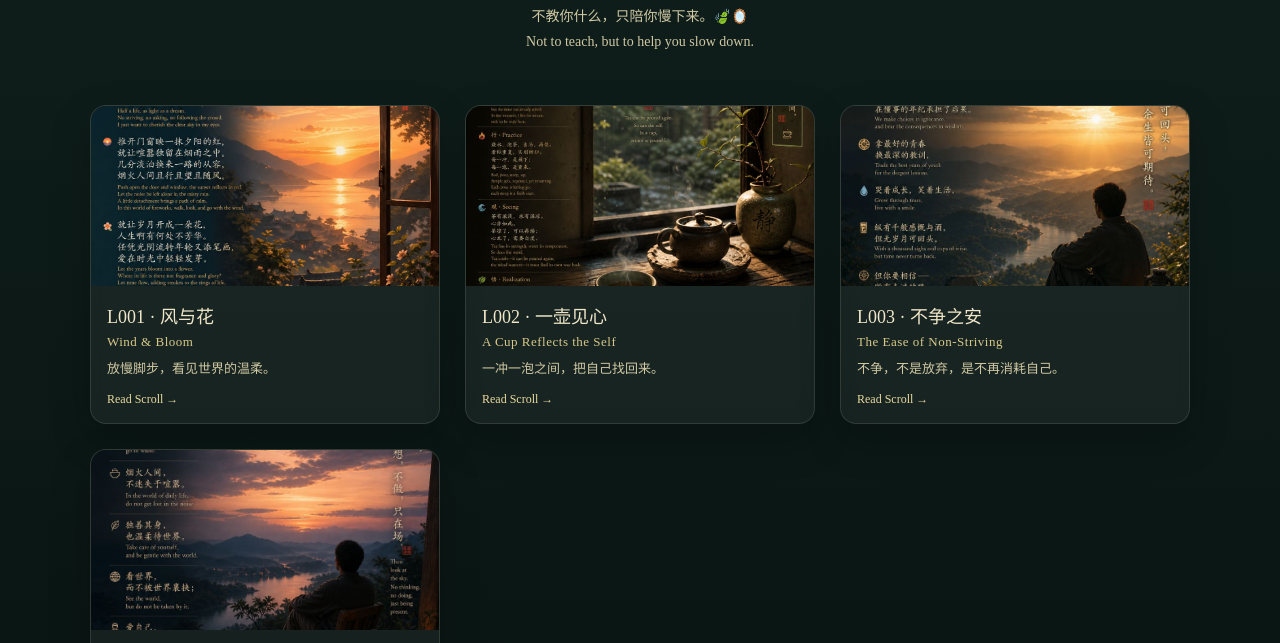
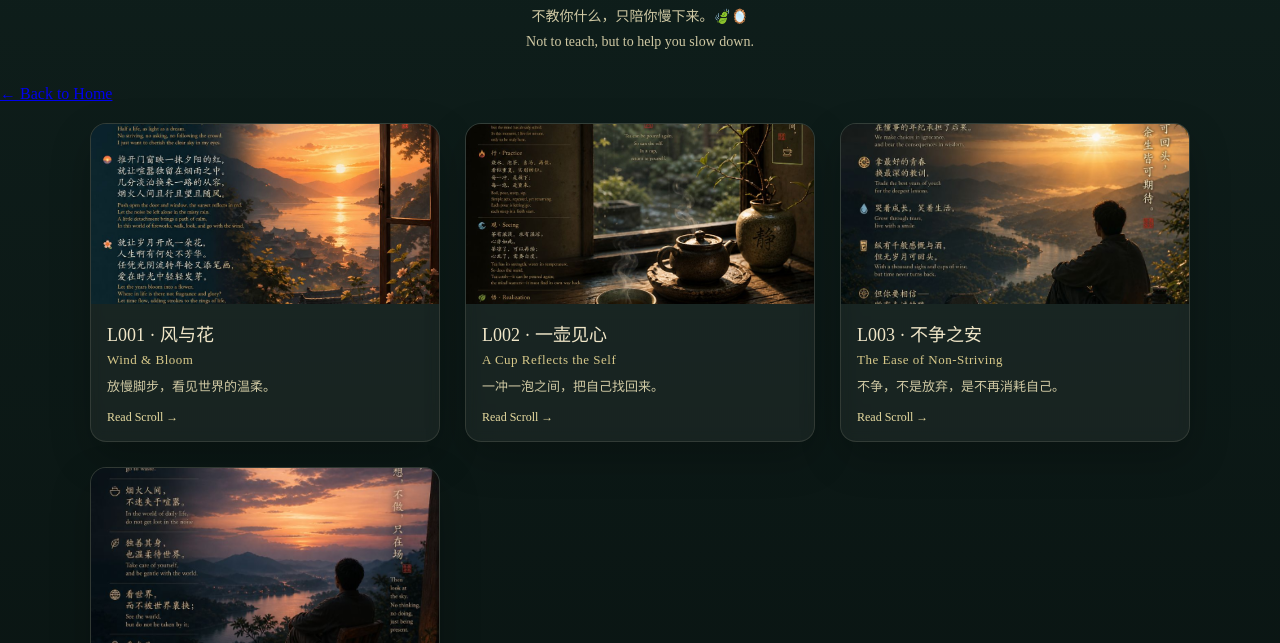
Before and after one commit to ToadAid/toadaid.github.io, a plain HTML site: page life.html in a window 1280 px wide. Shown: the part 156-799 px from the top of the page. Drawn offline with Linux system fonts and the light colour scheme.

Commit message:
Add breadcrumb navigation to life.html

```diff
--- a/life.html
+++ b/life.html
@@ -117,6 +117,8 @@
   </div>
 </header>
 
+<nav class="breadcrumb"><a href="/">← Back to Home</a></nav>
+
 <div class="container">
   <div class="grid">
 
```
